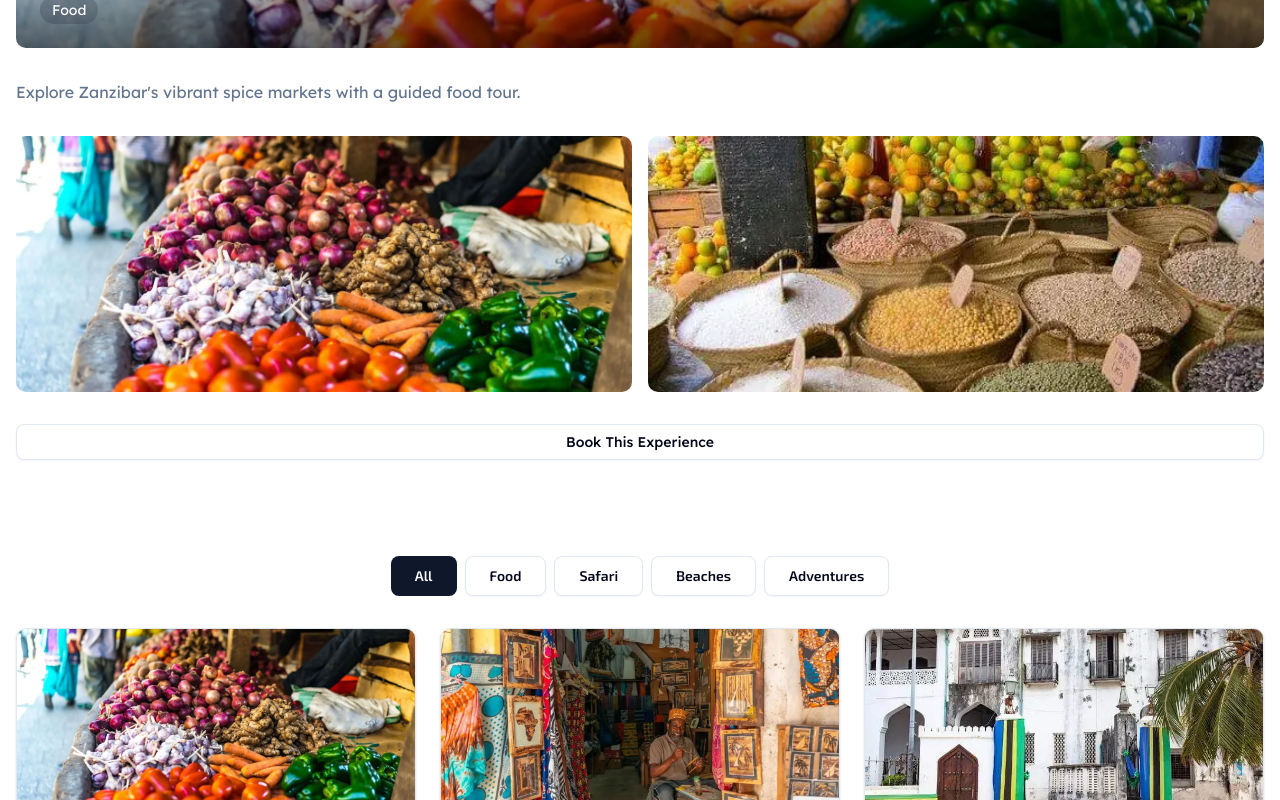
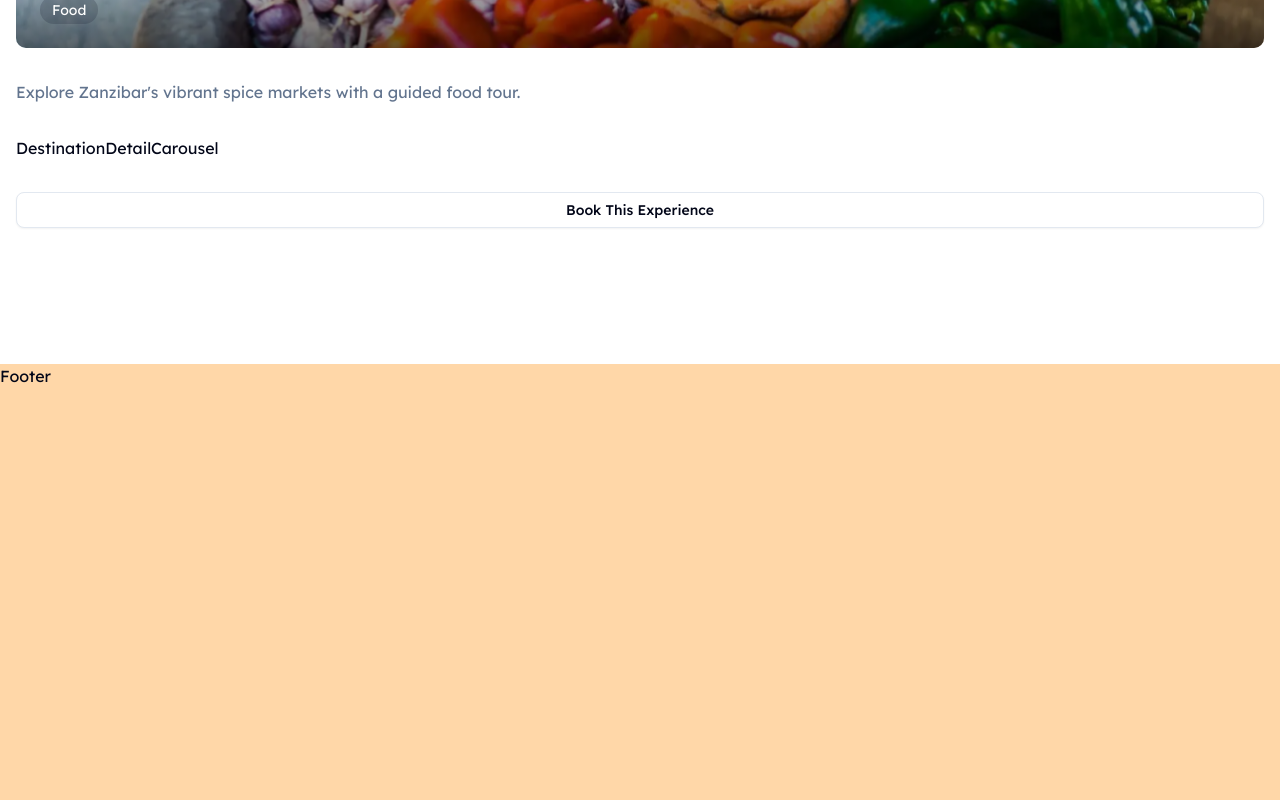
Before and after one commit to bojan09/utulivu-2.0, a React (Vite) app: page /destinations/1 in a window 1280 px wide. Shown: the part 600-1400 px from the top of the page. Built offline with nearby package versions, Linux system fonts and the light colour scheme.

Commit message:
Destination Detail, carousel - Work in progress

```diff
--- a/package.json
+++ b/package.json
@@ -19,8 +19,10 @@
     "react": "^19.1.1",
     "react-dom": "^19.1.1",
     "react-router-dom": "^7.9.3",
+    "react-slick": "^0.31.0",
     "shadcn": "^3.4.0",
     "sheet": "^0.2.0",
+    "slick-carousel": "^1.8.1",
     "tailwind-merge": "^3.3.1",
     "tailwindcss": "^4.1.14"
   },
@@ -29,6 +31,7 @@
     "@types/node": "^24.7.0",
     "@types/react": "^19.1.16",
     "@types/react-dom": "^19.1.9",
+    "@types/react-slick": "^0.23.13",
     "@vitejs/plugin-react": "^5.0.4",
     "eslint": "^9.36.0",
     "eslint-plugin-react-hooks": "^5.2.0",
--- a/src/components/DestinationDetail.tsx
+++ b/src/components/DestinationDetail.tsx
@@ -1,22 +1,31 @@
-// pages/DestinationDetail.tsx
+import * as React from "react";
 import { useParams, Link } from "react-router-dom";
 
-import { Destinations } from "@/sections";
-
 import { Button } from "@/components/ui/button";
+import { DestinationDetailCarousel } from "./";
 
 import { destinationsData } from "@/constants";
 
 export default function DestinationDetail() {
   const { id } = useParams<{ id: string }>();
   const post = destinationsData.find((p) => p.id === Number(id));
+  const [mainImage, setMainImage] = React.useState<string | undefined>(
+    undefined
+  );
+
+  // Initialize mainImage with post.image when post is found
+  React.useEffect(() => {
+    if (post) {
+      setMainImage(post.image);
+    }
+  }, [post]);
 
   if (!post) {
     return (
       <div className="min-h-screen bg-background flex items-center justify-center">
         <div className="container mx-auto px-4 text-center">
           <h1 className="text-2xl font-bold">Destination Not Found</h1>
-          <Link to="/#destinations">
+          <Link to="/">
             <Button variant="outline" className="mt-4">
               Back to Destinations
             </Button>
@@ -29,16 +38,16 @@ export default function DestinationDetail() {
   return (
     <div className="min-h-screen bg-background animate-in fade-in duration-500">
       <div className="container mx-auto px-4 py-12">
-        <Link to="/#destinations">
+        <Link to="/">
           <Button variant="ghost" className="mb-4">
             ← Back to Destinations
           </Button>
         </Link>
         <div className="flex flex-col gap-8">
           {/* Hero Image */}
-          <div className="relative rounded-lg overflow-hidden">
+          <div className="relative rounded-lg overflow-hidden transition-all duration-300">
             <img
-              src={post.image}
+              src={mainImage}
               alt={post.title}
               className="w-full h-96 object-cover"
             />
@@ -55,24 +64,13 @@ export default function DestinationDetail() {
             <p className="text-muted-foreground">{post.description}</p>
           </div>
 
-          {/* Image Gallery */}
-          <div className="grid grid-cols-1 sm:grid-cols-2 gap-4">
-            {post.additionalImages.map((img, idx) => (
-              <img
-                key={idx}
-                src={img}
-                alt={`${post.title} ${idx + 1}`}
-                className="w-full h-64 object-cover rounded-lg"
-              />
-            ))}
-          </div>
+          <DestinationDetailCarousel />
 
           <Button asChild variant="outline">
             <Link to="/contact">Book This Experience</Link>
           </Button>
         </div>
       </div>
-      <Destinations />
     </div>
   );
 }
--- /dev/null
+++ b/src/components/DestinationDetailCarousel.tsx
@@ -0,0 +1,5 @@
+const DestinationDetailCarousel = () => {
+  return <div>DestinationDetailCarousel</div>;
+};
+
+export default DestinationDetailCarousel;
--- a/src/components/index.ts
+++ b/src/components/index.ts
@@ -2,4 +2,5 @@ export { default as Navbar } from "./Navbar";
 export { default as Hero } from "./Hero";
 export { default as BackgroundVideo } from "./BackgroundVideo";
 export { default as DestinationDetail } from "./DestinationDetail";
+export { default as DestinationDetailCarousel } from "./DestinationDetailCarousel";
 export { default as ScrollToTop } from "./ScrollToTop";
--- a/src/index.css
+++ b/src/index.css
@@ -1,4 +1,5 @@
 @import url("https://fonts.googleapis.com/css2?family=Exo+2:wght@400;600;700&family=Lexend:wght@400;500;600&display=swap");
+
 @import "tw-animate-css";
 @import "tailwindcss";
 
```
Also changed, not shown: 1 other file (tests, documents, lock files or other folders).
